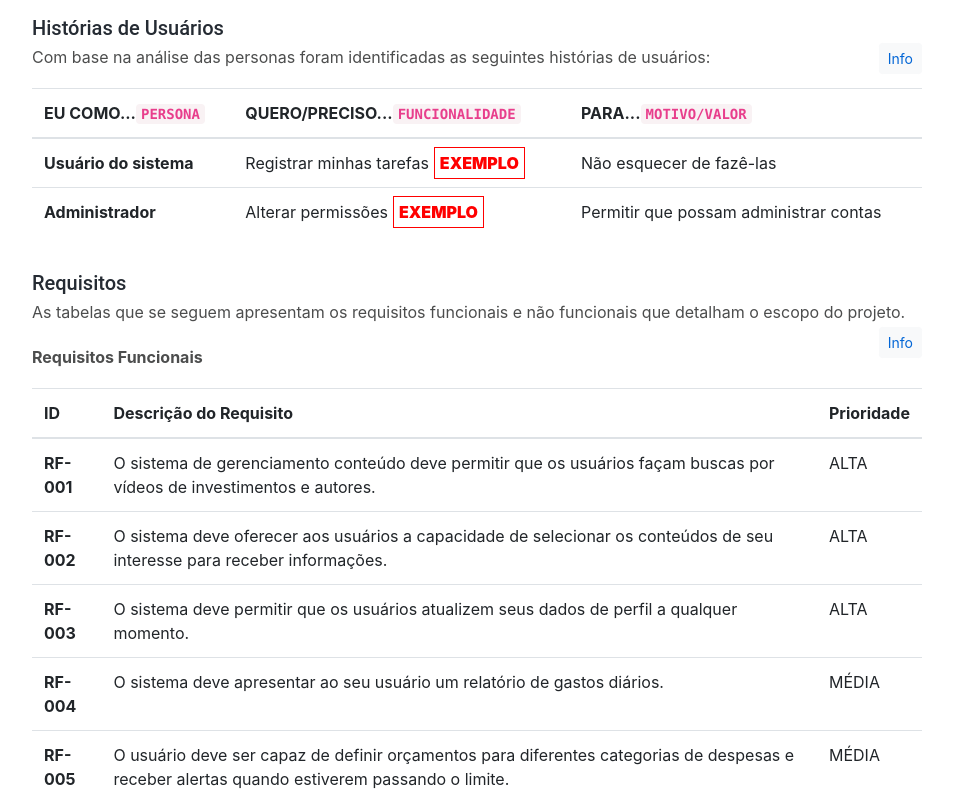
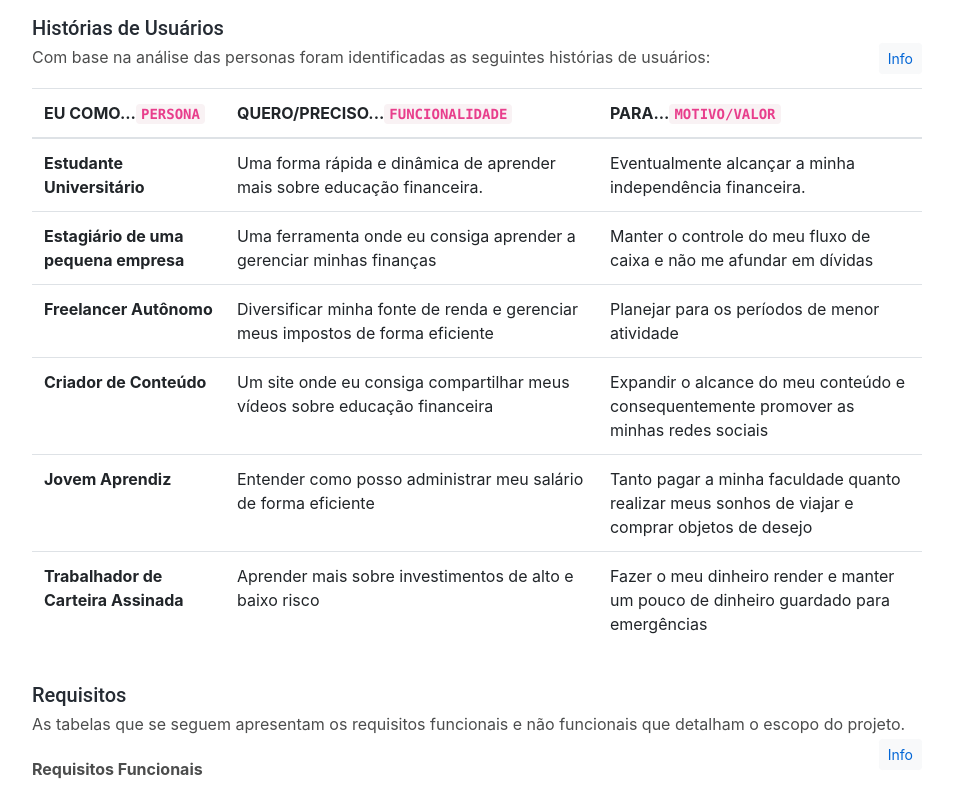
Before and after one commit to ICEI-PUC-Minas-PPLES-TI/plf-es-2024-1-ti1-0387100-smartfinance, a plain HTML site: page docs/index.html in a window 1280 px wide. Shown: the part 2120-2917 px from the top of the page, without its empty margins (293-1246 px from the left). Drawn offline with Linux system fonts and the light colour scheme.

Commit message:
Update na Documentação 2.html

```diff
--- a/docs/index.html
+++ b/docs/index.html
@@ -214,15 +214,35 @@
                   </thead>
                   <tbody>
                       <tr>
-                          <th scope="row">Usuário do sistema</th>
-                          <td>Registrar minhas tarefas<span class="exemplo">EXEMPLO</span></td>
-                          <td>Não esquecer de fazê-las</td>
+                          <th scope="row">Estudante Universitário</th>
+                          <td>Uma forma rápida e dinâmica de aprender mais sobre educação financeira.</td>
+                          <td>Eventualmente alcançar a minha independência financeira.</td>
                       </tr>
                       <tr>
-                          <th scope="row">Administrador</th>
-                          <td>Alterar permissões<span class="exemplo">EXEMPLO</span></td>
-                          <td>Permitir que possam administrar contas</td>
+                          <th scope="row">Estagiário de uma pequena empresa</th>
+                          <td>Uma ferramenta onde eu consiga aprender a gerenciar minhas finanças</td>
+                          <td>Manter o controle do meu fluxo de caixa e não me afundar em dívidas</td>
                       </tr>
+                      <tr>
+                        <th scope="row">Freelancer Autônomo</th>
+                        <td>Diversificar minha fonte de renda e gerenciar meus impostos de forma eficiente</td>
+                        <td>Planejar para os períodos de menor atividade</td>
+                    </tr>
+                    <tr>
+                        <th scope="row">Criador de Conteúdo</th>
+                        <td>Um site onde eu consiga compartilhar meus vídeos sobre educação financeira</td>
+                        <td>Expandir o alcance do meu conteúdo e consequentemente promover as minhas redes sociais</td>
+                    </tr>
+                    <tr>
+                      <th scope="row">Jovem Aprendiz</th>
+                      <td>Entender como posso administrar meu salário de forma eficiente</td>
+                      <td>Tanto pagar a minha faculdade quanto realizar meus sonhos de viajar e comprar objetos de desejo</td>
+                  </tr>
+                  <tr>
+                      <th scope="row">Trabalhador de Carteira Assinada</th>
+                      <td>Aprender mais sobre investimentos de alto e baixo risco</td>
+                      <td>Fazer o meu dinheiro render e manter um pouco de dinheiro guardado para emergências</td>
+                  </tr>
                   </tbody>
                 </table>
               </section>
@@ -474,7 +494,7 @@
                 <p>Apresente a divisão de papéis e tarefas entre os membros do grupo. Informe quem é o Scrum Master, o Product Owner e os desenvolvedores. Informe também quem é o responsável pela documentação do projeto.</p>
                 <p>Apresente o quadro de gerenciamento do time (Kanban), seu formato e as experiências na utilização dessa ferramenta (GitHub Projects) </p>
               </div>
-              <p>......  COLOQUE AQUI O SEU TEXTO ......</p>
+              <p>Em questão da divisão dos papéis dentro da equipe, definimos que o Scrum Master do grupo seria o Henrique Carneiro, sendo o responsável pela organização dos papéis e das tarefas a serem cumpridas dentro da Sprint. Enquanto isso, os representantes do Product Owner foram as pessoas entrevistadas, que serviram como base para entender o problema a ser estudado e encontrar uma solução para remediar esse problema. Em relação ao quadro de gerenciamento do time (Kanban) nós optamos pela utilização do Notion por ter um ambiente que facilitou o nosso fluxo de trabalho de forma geral. Nessa plataforma cada um pegou as tarefas que tinha a capacidade de realizar para a entrega de forma que tudo se completasse no final.</p>
             </section>
 
 
@@ -488,7 +508,7 @@
                   <img class="img-fluid" src="assets/images/exemplo-workflow.png" alt="">
                 </p>
               </div>
-              <p>......  COLOQUE AQUI O SEU TEXTO ......</p>
+              <p>Nessa primeira Sprint o fluxo de trabalho dentro do GitHub foi feito de forma que apenas aqueles responsáveis pela documentação e pelo repositório usaram dos "commits" para documentar as mudanças feitas. A ideia é que a partir do momento em que o sistema vai ser desenvolvido de fato, que esse controle de versões através do GitHub vai ser feito com mais organização e frequência. Temos como objetivo utilizar do recurso de "branches" para separar o que cada um modificou nos arquivos daqui em diante também.</p>
             </section>
           </section>
           <hr class="divider">
@@ -725,5 +745,4 @@
   <!-- Custom Script -->
   <script src="assets/js/theme.js"></script>
 </body>
-
 </html>
```
